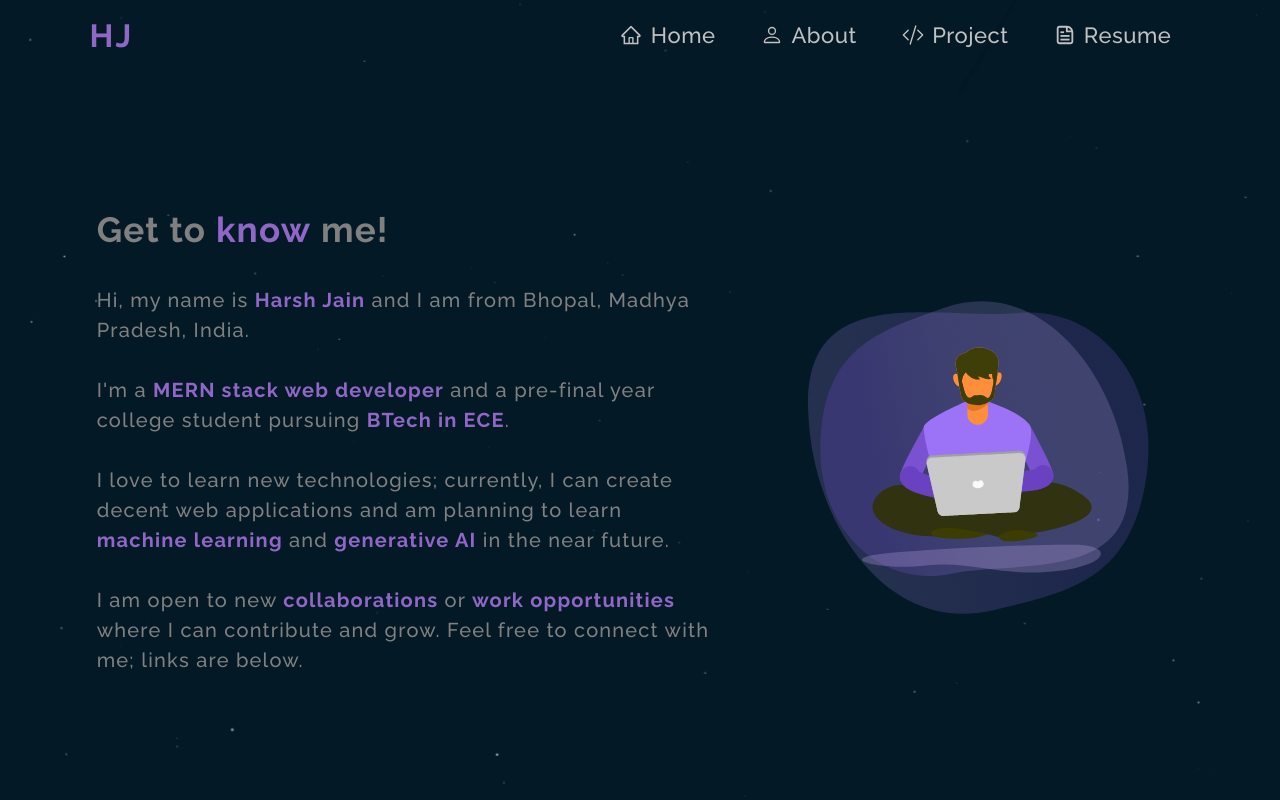
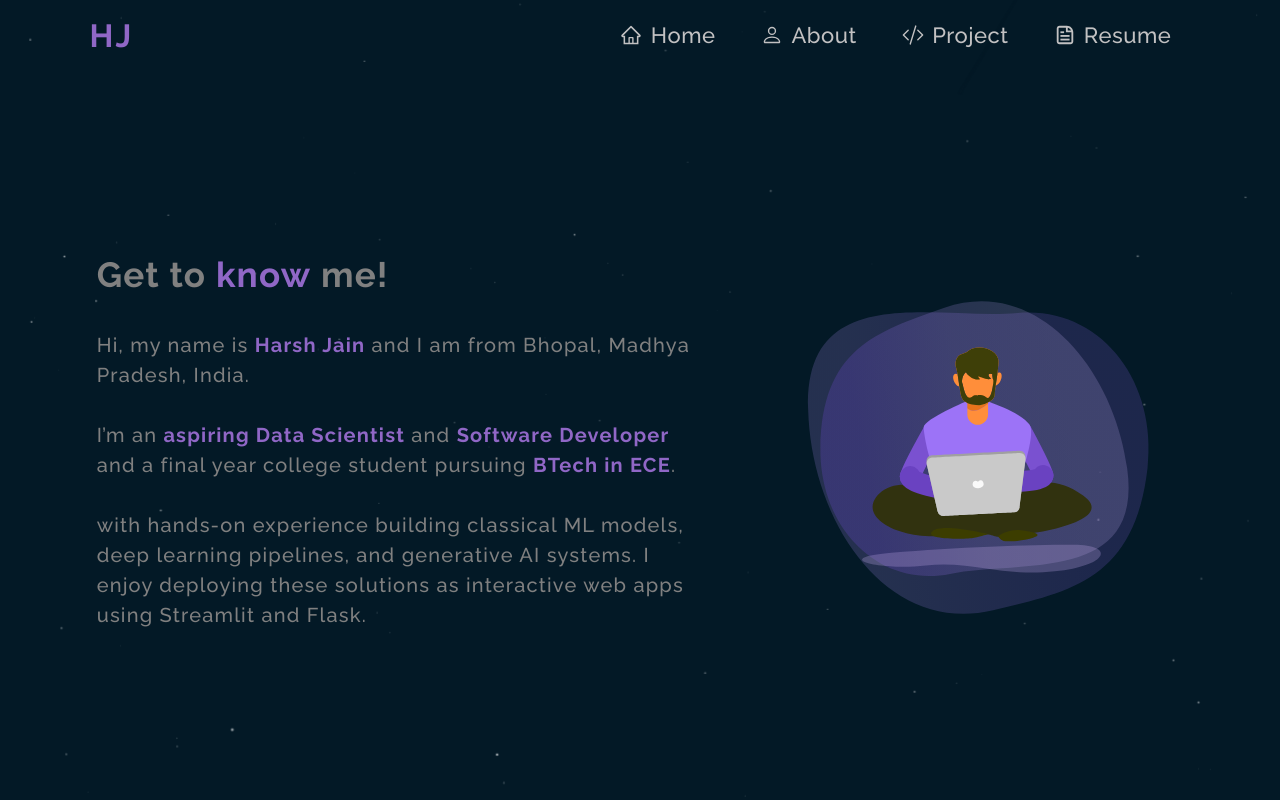
Before and after one commit to harshjain2309/Portfolio, a React (Create React App) app: page /About in a window 1280 px wide. Shown: the top 800 px of the page. Built offline with nearby package versions, Linux system fonts and the light colour scheme.

Commit message:
Update About.js

```diff
--- a/src/Components/About.js
+++ b/src/Components/About.js
@@ -12,9 +12,8 @@ const About = () => {
           <h1 className='AboutTextHeading' >Get to <b>know</b> me!</h1>
           <p>
           Hi, my name is <b>Harsh Jain</b> and I am from Bhopal, Madhya Pradesh, India. <br/><br/>
-          I'm a <b>MERN stack web developer</b> and a pre-final year college student pursuing <b>BTech in ECE</b>. <br/><br/>
-          I love to learn new technologies; currently, I can create decent web applications and am planning to learn <b>machine learning</b> and <b>generative AI</b> in the near future. <br/><br/>
-          I am open to new <b>collaborations</b> or <b>work opportunities</b> where I can contribute and grow. Feel free to connect with me; links are below.
+          I’m an <b>aspiring Data Scientist</b> and <b>Software Developer</b> and a final year college student pursuing <b>BTech in ECE</b>. <br/><br/>
+           with hands-on experience building classical ML models, deep learning pipelines, and generative AI systems. I enjoy deploying these solutions as interactive web apps using Streamlit and Flask.
 
           </p>
         </div>
```
